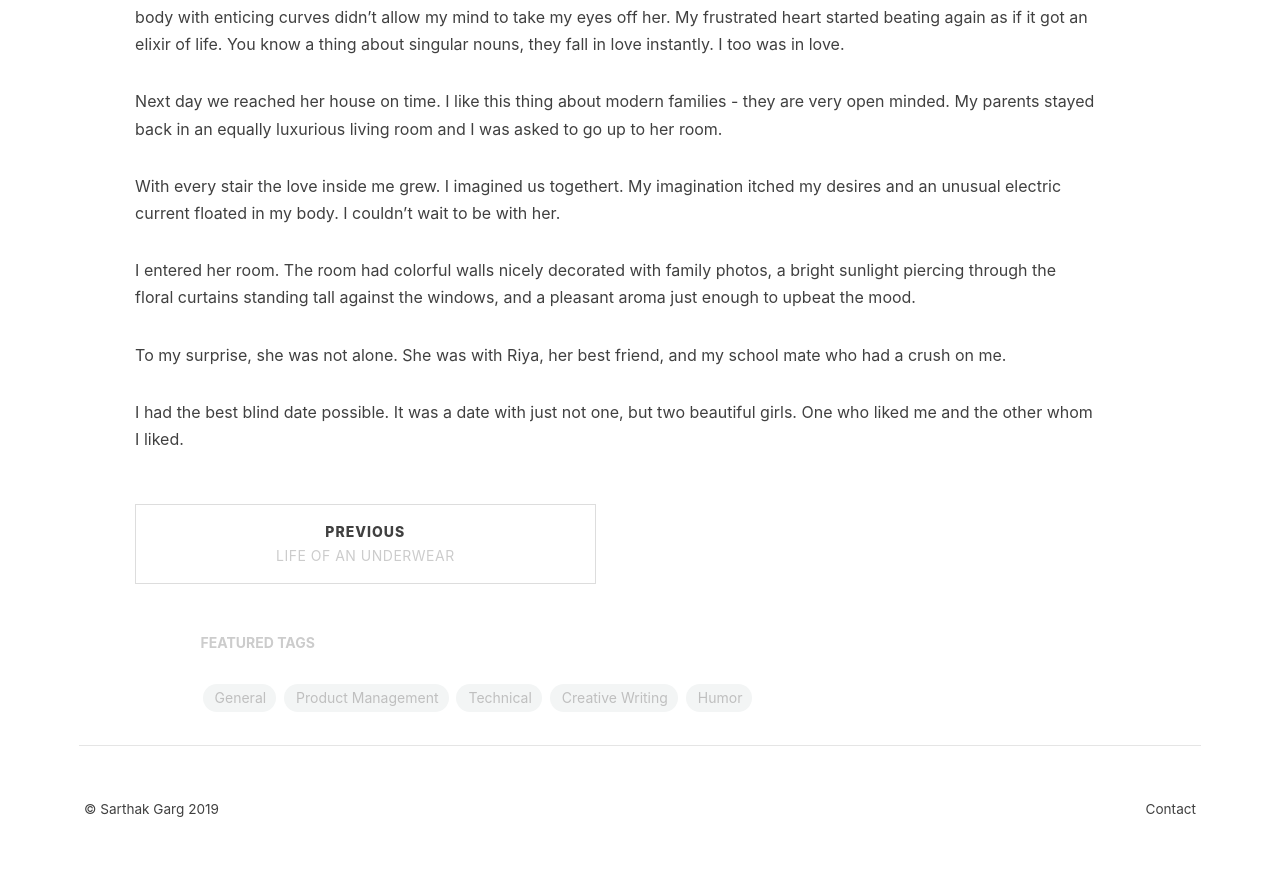
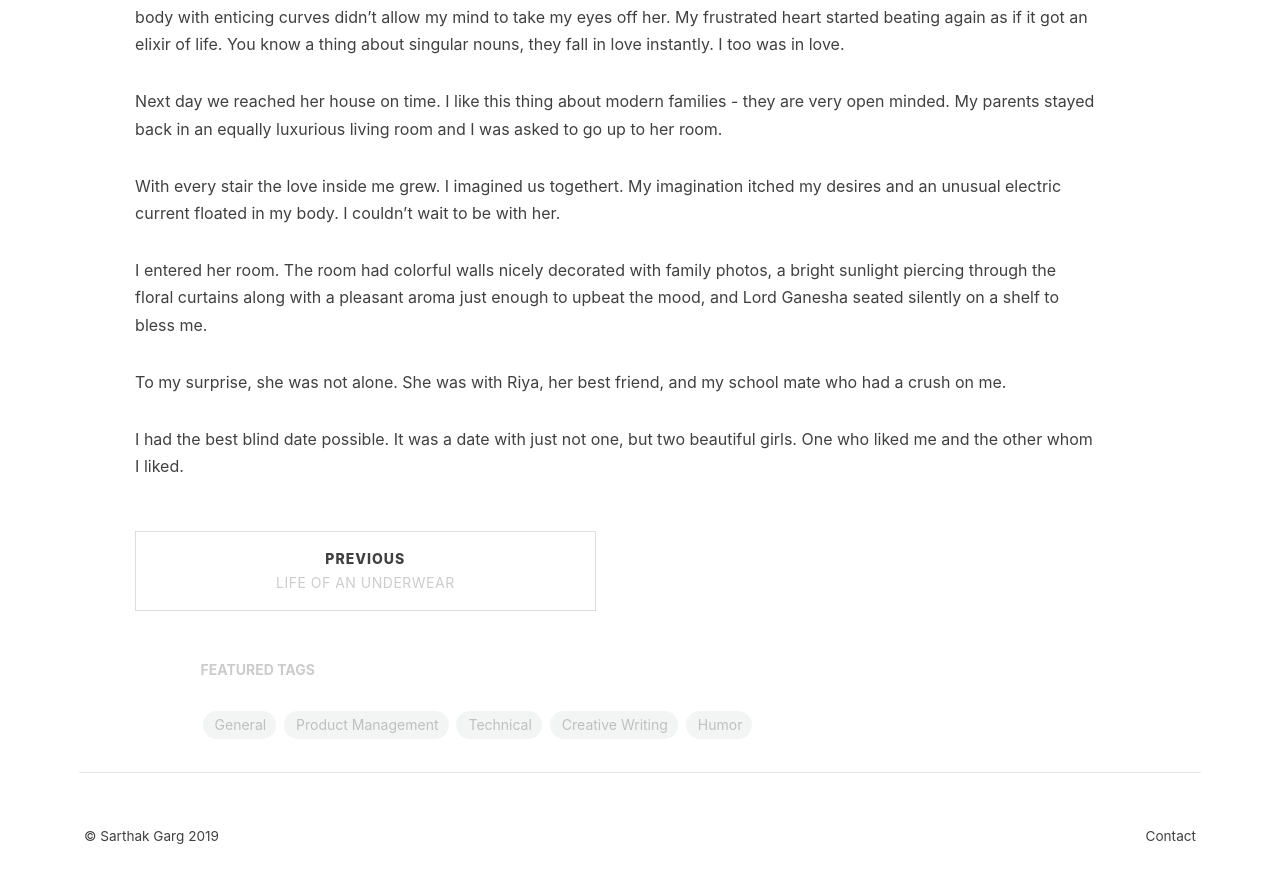
Before and after one commit to gargsaar/singlepage_website_ni, a Jekyll site: the page built from _posts/2019-08-24-a-blind-date.markdown, in a window 1280 px wide and 900 px high, scrolled down 1187 px. Shown: the top 883 px of the window. Built offline with Jekyll 4.4.1, drawn with Linux system fonts in a browser that asks for light colours; nearby versions of some CDN libraries.

Commit message:
Update 2019-08-24-a-blind-date.markdown

```diff
--- a/_posts/2019-08-24-a-blind-date.markdown
+++ b/_posts/2019-08-24-a-blind-date.markdown
@@ -36,7 +36,7 @@ Next day we reached her house on time. I like this thing about modern families
 
 With every stair the love inside me grew. I imagined us togethert. My imagination itched my desires and an unusual electric current floated in my body. I couldn’t wait to be with her.
 
-I entered her room. The room had colorful walls nicely decorated with family photos, a bright sunlight piercing through the floral curtains standing tall against the windows, and a pleasant aroma just enough to upbeat the mood.
+I entered her room. The room had colorful walls nicely decorated with family photos, a bright sunlight piercing through the floral curtains along with a pleasant aroma just enough to upbeat the mood, and Lord Ganesha seated silently on a shelf to bless me.
 
 To my surprise, she was not alone. She was with Riya, her best friend, and my school mate who had a crush on me.
 
```
